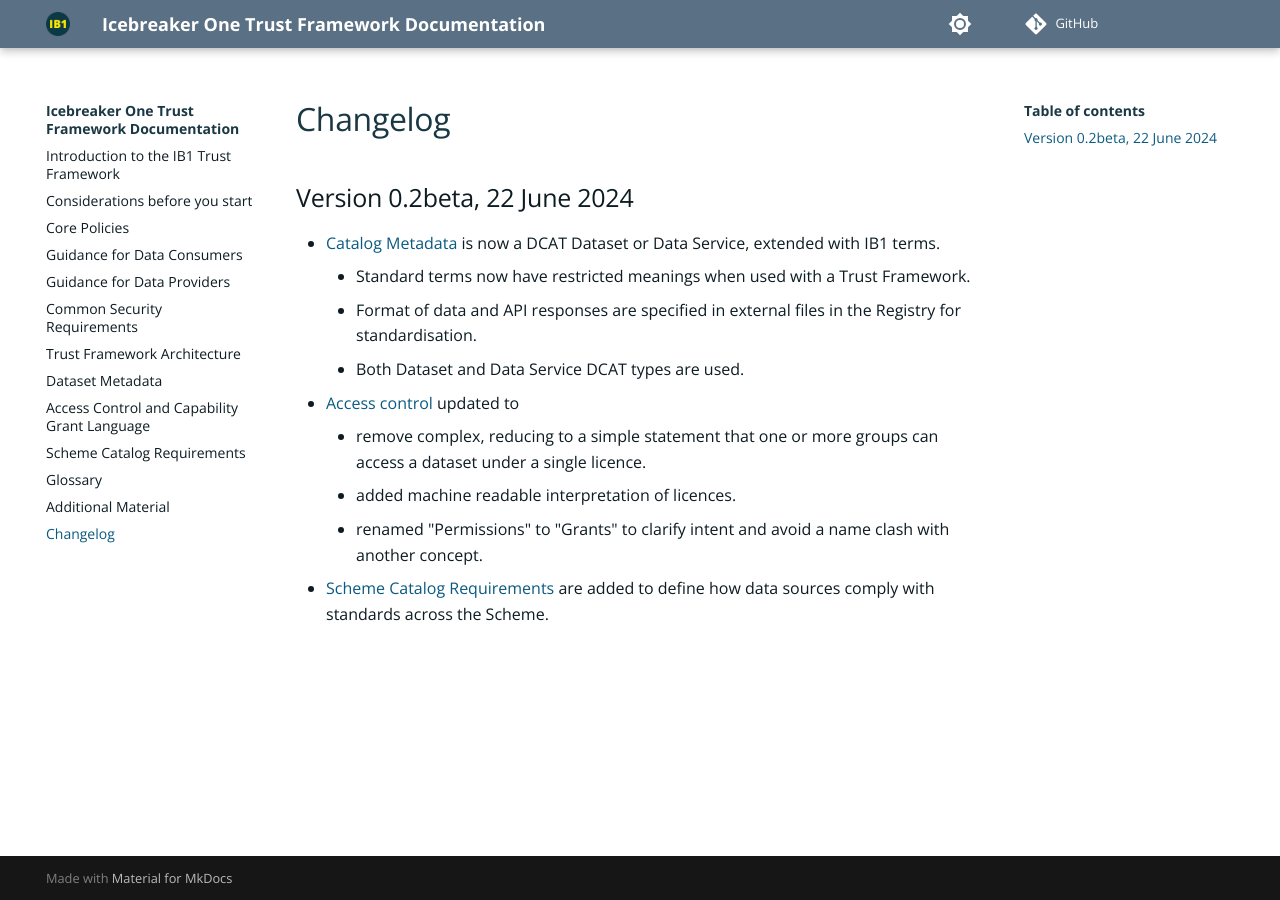
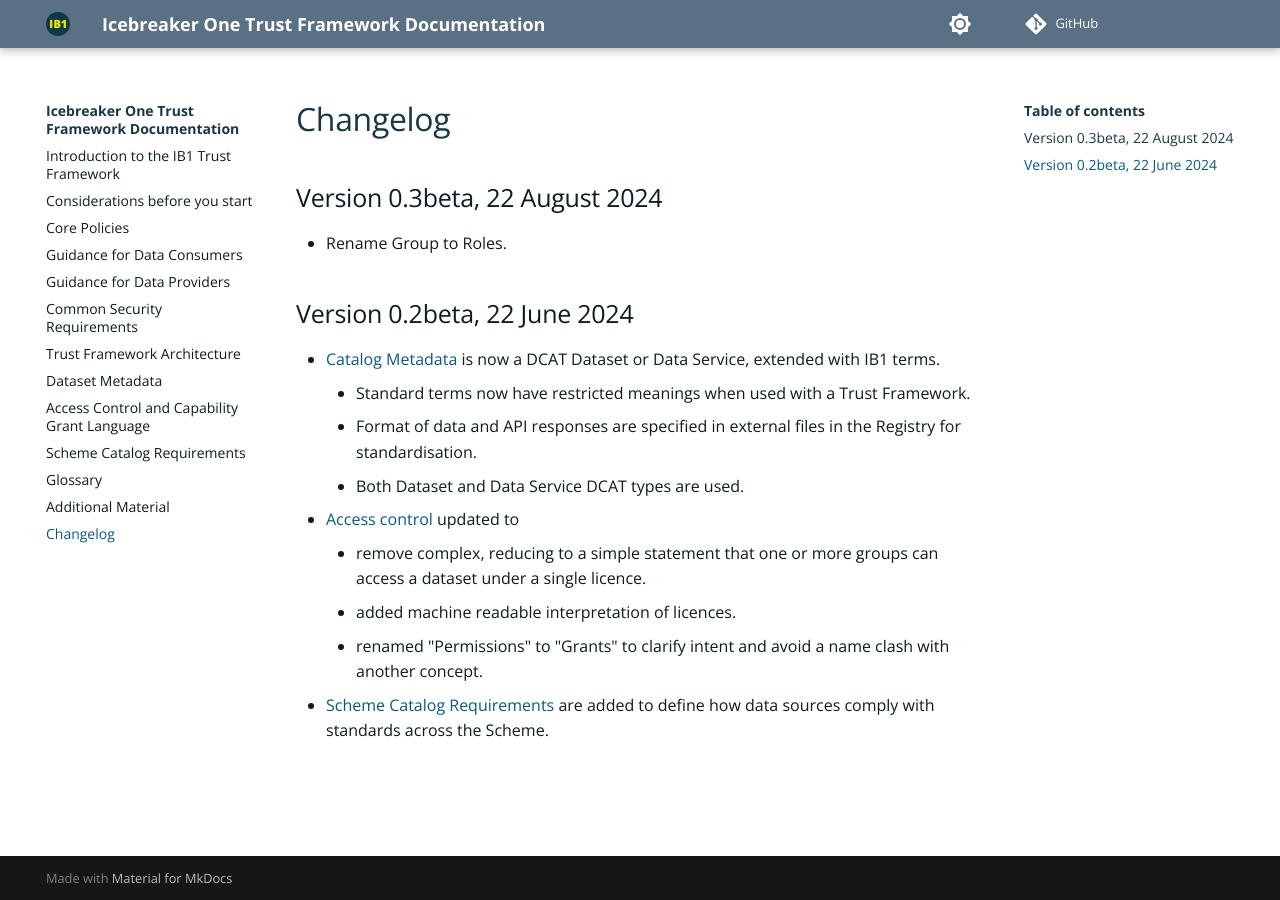
Before and after one commit to icebreakerone/ib1-technical-docs, an MkDocs documentation site: the page built from docs/changelog.md, in a window 1280 px wide. Built offline with MkDocs 1.6.1 and Material for MkDocs 9.7.7, drawn with Linux system fonts in a browser that asks for light colours; plug-ins that fetch from the network failed and are left out; comment, search, counter and statistics services are not loaded; the version menu is left out.

Commit message:
docs/changelog.md updated from https://stackedit.net/

```diff
--- a/docs/changelog.md
+++ b/docs/changelog.md
@@ -1,5 +1,9 @@
 
 # Changelog
+
+## Version 0.3beta, 22 August 2024
+
+* Rename Group to Roles.
 
 ## Version 0.2beta, 22 June 2024
 
```
Also changed, not shown: other parts of docs/changelog.md (+1 -1 lines).
